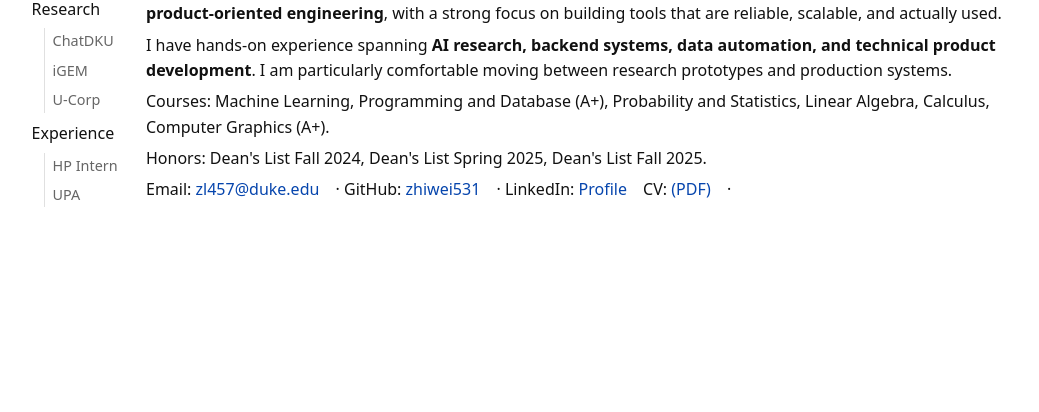
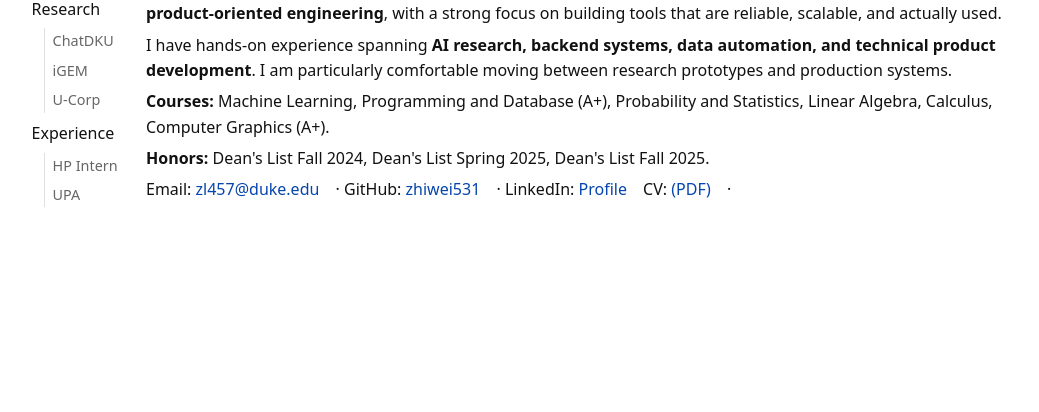
Before and after one commit to zhiwei531/zhiwei531.github.io, a plain HTML site: page index.html in a window 1280 px wide. Shown: the part 393-805 px from the top of the page, without its empty margins (58-1097 px from the left). Drawn offline with Linux system fonts and the light colour scheme.

Commit message:
fix format

```diff
--- a/index.html
+++ b/index.html
@@ -101,13 +101,14 @@
                     and technical product development</strong>. I am particularly comfortable moving between
                     research prototypes and production systems.
                 </p>
-
+                <p></p>
                 <p>
-                    Courses: Machine Learning, Programming and Database (A+), Probability and Statistics, Linear Algebra, Calculus, Computer Graphics (A+).
+                    <strong>Courses:</strong> Machine Learning, Programming and Database (A+), Probability and Statistics, Linear Algebra, Calculus, Computer Graphics (A+).
                 </p>
                 <p>
-                    Honors: Dean's List Fall 2024, Dean's List Spring 2025, Dean's List Fall 2025.
+                    <strong>Honors:</strong> Dean's List Fall 2024, Dean's List Spring 2025, Dean's List Fall 2025.
                 </p>
+                <p></p>
 
                 <p class="contact">
                     Email:
```
